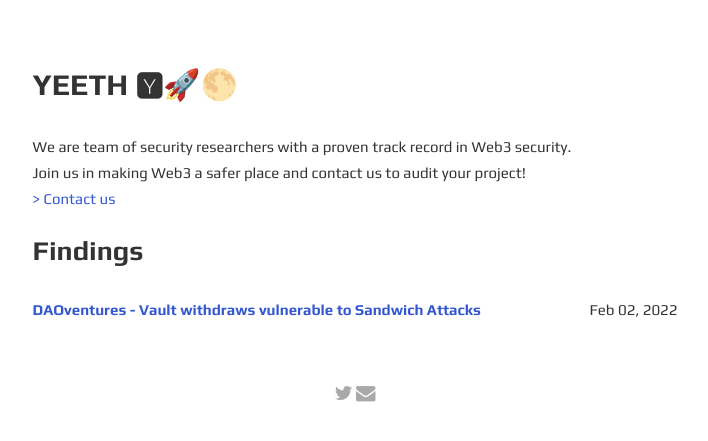
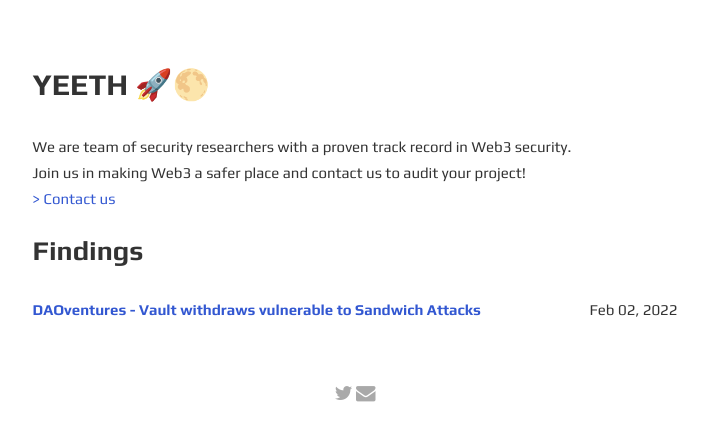
Before and after one commit to alejandro-n-rivera/yeeth.xyz, a Jekyll site: the page built from index.html, in a window 1280 px wide. Shown: the top 441 px of the page, without its empty margins (285-993 px from the left). Built offline with Jekyll 4.4.1, drawn with Linux system fonts in a browser that asks for light colours.

```diff
--- a/_config.yml
+++ b/_config.yml
@@ -1,6 +1,6 @@
 site: Yeeth
 title: Yeeth Security
-greetings: Yeeth 🆈🚀🌕
+greetings: Yeeth 🚀🌕
 description: >-
   We are team of security researchers with a proven track record in Web3 security. </br>
   Join us in making Web3 a safer place and contact us to audit your project!
```
